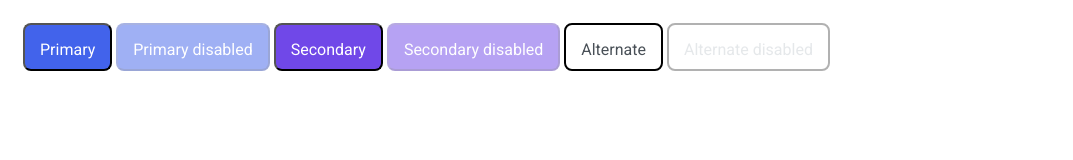
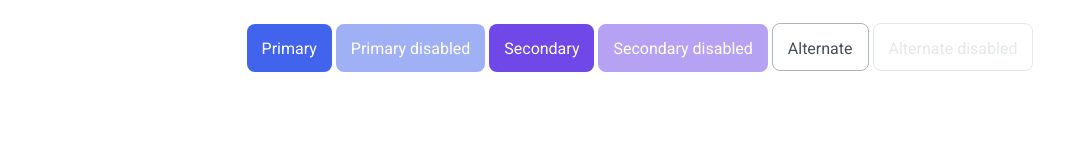
Before and after one commit to js-tasks-ru/htmlcss-20240216_ea-shreyner, a website: page 03-lection1/01-button/index.html in a window 1280 px wide. Shown: the whole page, without its empty margins (0-1073 px from the left). Drawn offline with Linux system fonts and the light colour scheme.

Commit message:
latest hotfix fixes

```diff
--- a/03-lection1/01-button/button.css
+++ b/03-lection1/01-button/button.css
@@ -8,7 +8,6 @@
     padding-right: 15px;
     padding-top: 15px;
     padding-bottom: 14px;
-    display: inline-block;
     text-align: center;
     font-family: 'Roboto', sans-serif;
     font-size: 16px;
@@ -17,39 +16,40 @@
 
 .btn_primary {
         background-color: var(--blue-2);
+        border: 0;
 }
 
 .btn_primary:disabled {
         background: var(--blue-2);
         opacity: 50%;
-        cursor: not-allowed;
+        pointer-events: none;
 }
 
 .btn_secondary {
         background: var(--purple);
         cursor: default;
+        border: 0;
 }
 
 
 .btn_secondary:disabled {
         background: var(--purple);
         opacity: 50%;
-        cursor: not-allowed;
+        pointer-events: none;
 }
 
 .btn_alternate {
         background: var(--white);
         color: var(--grey-4);
         cursor: default;
-        border: solid 2px;
-        border-color: black;
+        border: 1px solid #ACB5BD;
+
 }
 
 .btn_alternate:disabled {
         background: var(--white);
         opacity: 30%;
         color: var(--grey-3);
-        cursor: not-allowed;
-        border: solid 2px;
-        border-color: black;
+        pointer-events: none;
+        border: 1px solid #ACB5BD;
 }
```
